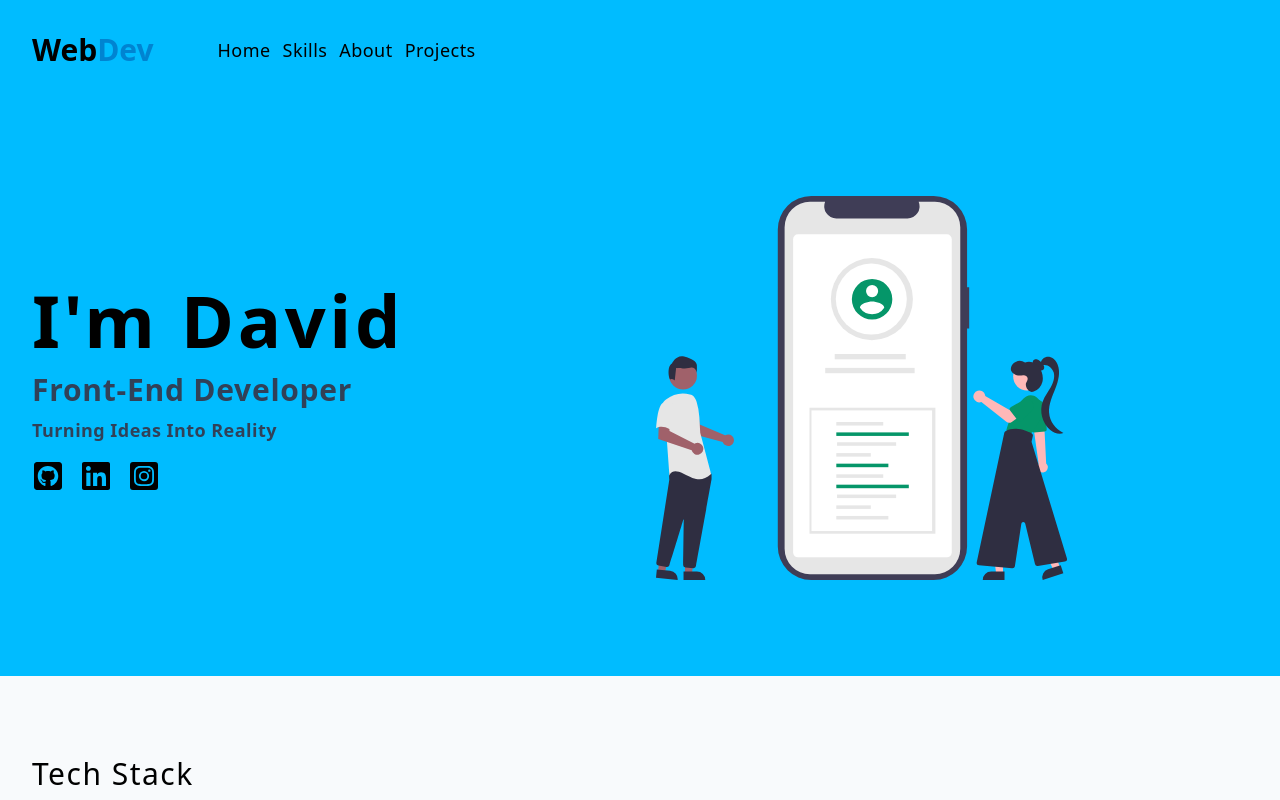
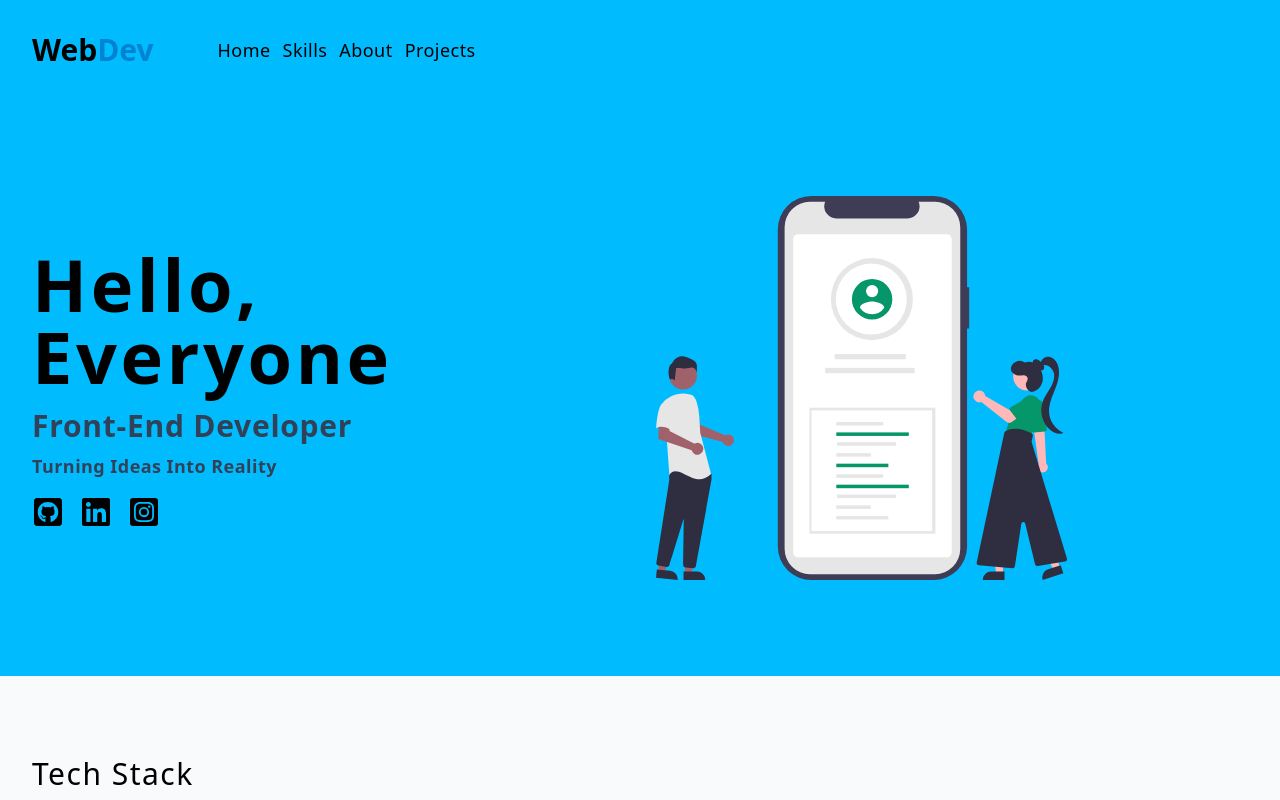
Before and after one commit to Dav50505/WebDev, a React (Vite) app: page / in a window 1280 px wide. Shown: the top 800 px of the page. Built offline with nearby package versions, Linux system fonts and the light colour scheme.

Commit message:
Hero.jsx

```diff
--- a/src/components/Hero.jsx
+++ b/src/components/Hero.jsx
@@ -7,7 +7,7 @@ const Hero = () => {
         <div className='align-element grid md:grid-cols-2 items-center gap-8 '>
             <article>
                 <h1 className='text-7xl font-bold tracking-wider'>
-                    I'm David
+                    Hello, Everyone
                     <p className='mt-4 text-3xl text-slate-700 capitalize tracking-wide'>
                         Front-End Developer
                     </p>
```
